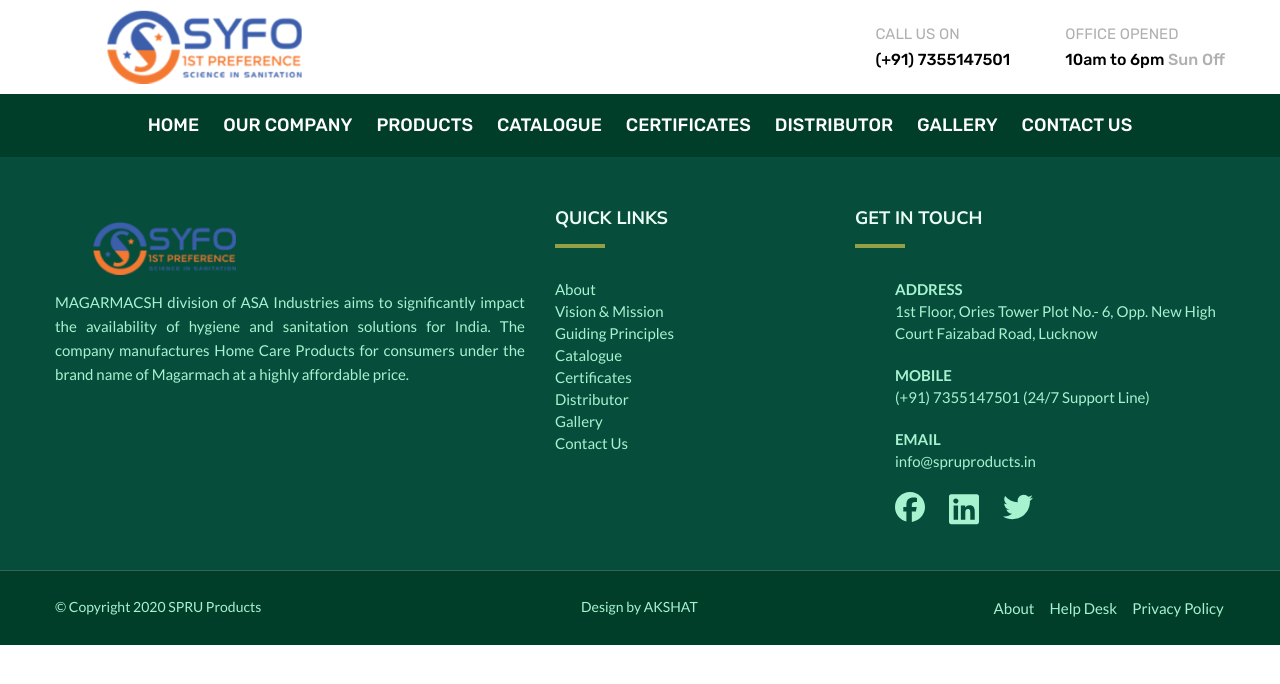
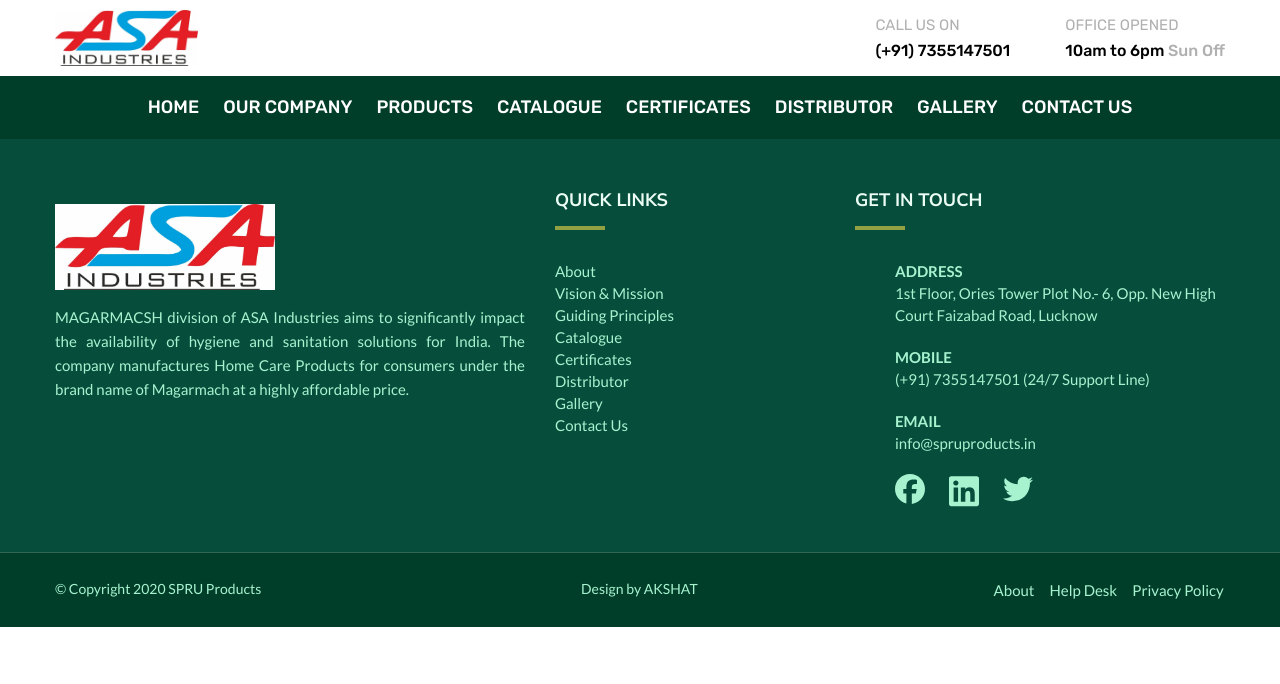
Before and after one commit to xanxit/spru-assignment, a React (Vite) app: page / in a window 1280 px wide. Shown: the top 684 px of the page. Built offline with nearby package versions, Linux system fonts and the light colour scheme.

Commit message:
fix: minor

```diff
--- a/src/components/StickyNav.jsx
+++ b/src/components/StickyNav.jsx
@@ -18,7 +18,7 @@
           style={{ flexWrap: "wrap" }}
         >
           <div className="visible lg:hidden p-[15px] w-[280px]">
-            <div className="w-[180px] mx-auto">
+            <div className="w-[180px] h-[56px] mx-auto">
               <img src={props.logo.logo} alt="" />
             </div>
           </div>
--- a/src/data.json
+++ b/src/data.json
@@ -1,6 +1,6 @@
 {
   "info": {
-    "logo": "images/logo.png",
+    "logo": "images/asa-logo.jpg",
     "phone": "(+91) 7355147501",
     "hours": "10am to 6pm",
     "about": "MAGARMACSH division of ASA Industries aims to significantly impact the availability of hygiene and sanitation solutions for India. The company manufactures Home Care Products for consumers under the brand name of Magarmach at a highly affordable price." ,
--- a/src/sections/Topbar.jsx
+++ b/src/sections/Topbar.jsx
@@ -4,7 +4,7 @@
   return (
     <div className='hidden md:block py-[10px] w-full'>
         <div className='mx-auto flex flex-row md:max-w-[960px] lg:max-w-[1200px] px-[15px]'>
-        <img src={props.data.logo} alt="" className='max-w-[300px] mr-auto'/>
+        <img src={props.data.logo} alt="" className='max-w-[300px] h-[56px] mr-auto'/>
         <div className='pl-[55px] flex flex-col  justify-center'>
             <h1 className='font-rubik text-[15px] font-[400] text-[#b0b0b0] mb-[3px]'>CALL US ON</h1>
             <h1 className='font-rubik text-[16px] font-[500] text-black leading-[22px]'>{props.data.phone}</h1>
```
Also changed, not shown: public/images/asa-logo.jpg (added).
